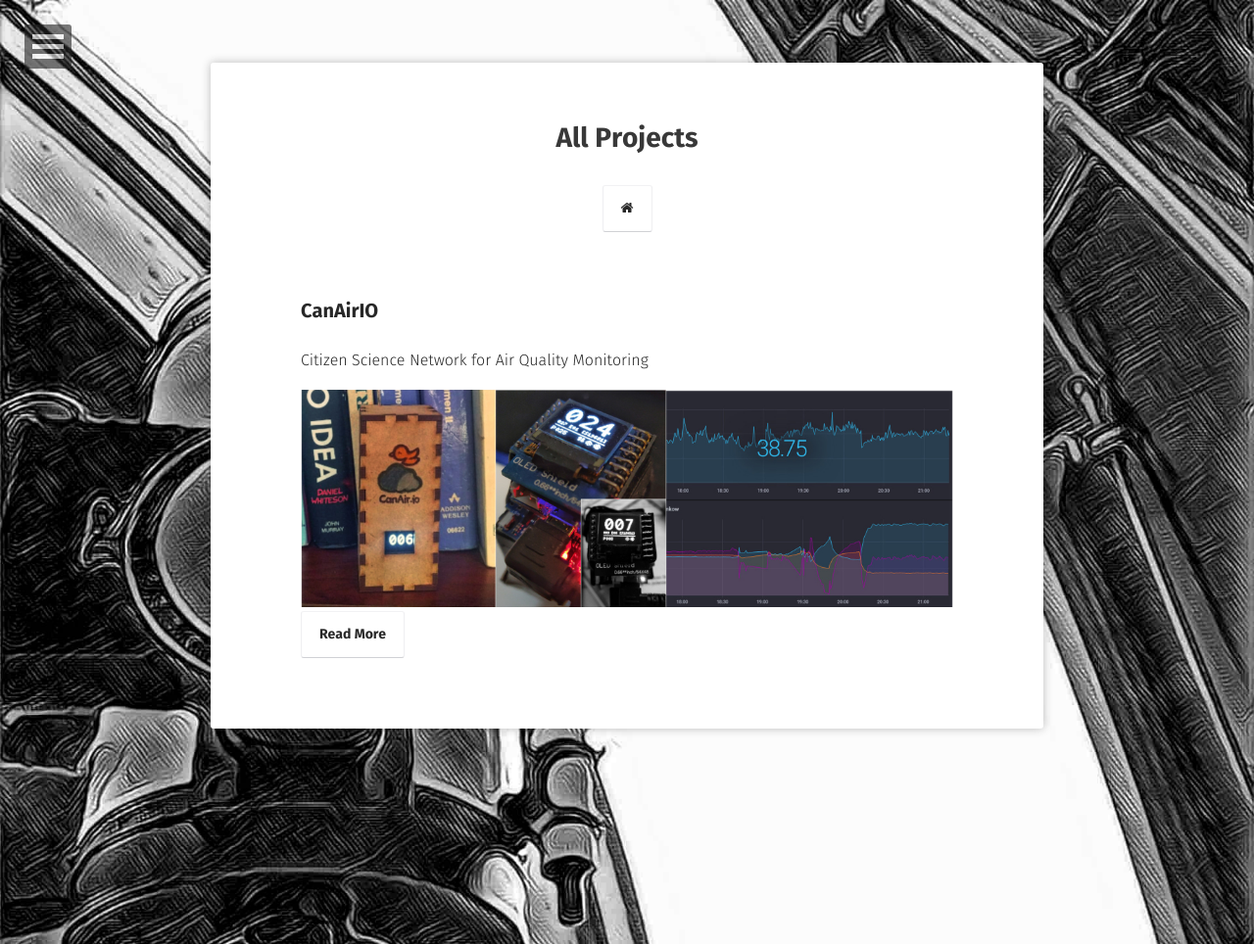
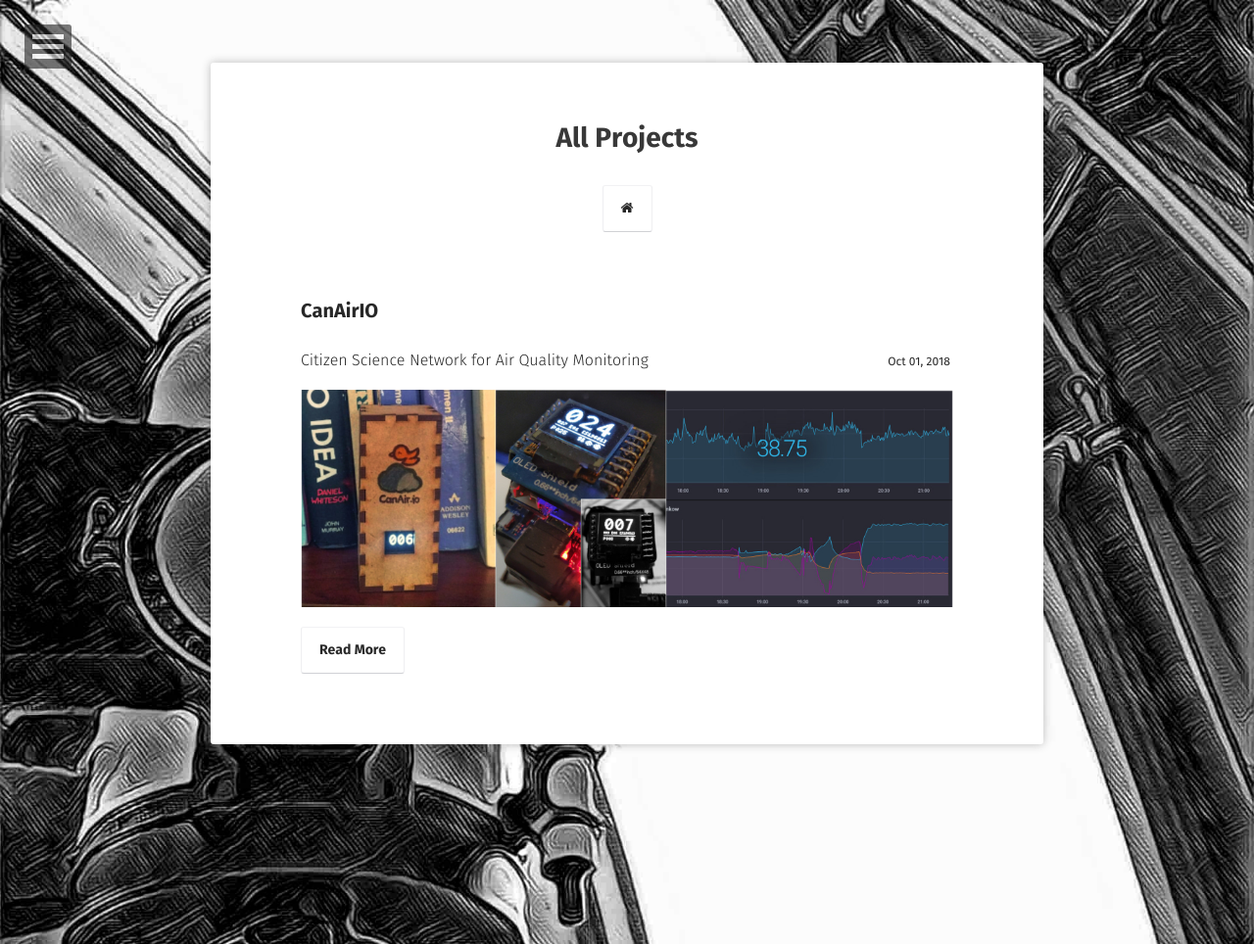
Before and after one commit to hpsaturn/hpsaturn.github.io, a Jekyll site: the page built from projects/index.md, in a window 1280 px wide. Shown: the whole page at 98% size. Built offline with Jekyll 4.4.1, drawn with Linux system fonts in a browser that asks for light colours; some web fonts are replaced.

Commit message:
added date to project list item (untested)

```diff
--- a/_layouts/project.html
+++ b/_layouts/project.html
@@ -27,10 +27,13 @@
                     <ul>
                         <li class="wow fadeInLeft" data-wow-duration="1.5s">
                             <a class="zoombtn" href="{{ site.url }}{{ post.url }}">{{ post.title }}</a>
-                            <p>{{ post.excerpt }}</p>
+                            <p>
+                                {{ post.excerpt }}
+                                <a class="zoombtn" href="{{ site.url }}{{ post.url }}" style="box-align: end;  font-size: 12px; margin-left: 240px"; >{{ post.date | date: ' %b %d, %Y' }}</a>
+                            </p>
                             <p>
                                 <a href="{{ site.url }}{{ post.url }}">
-                                    <img src="{{ site.url }}/assets/img/{{ post.imghead }}" align="left">
+                                    <img src="{{ site.url }}/assets/img/{{ post.imghead }}">
                                 </a>
                             </p>
                             <a href="{{ site.url }}{{ post.url }}" class="btn zoombtn">Read More</a>
```
